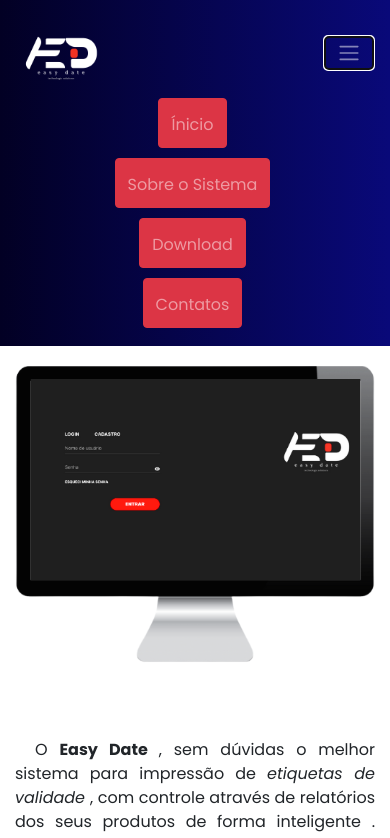
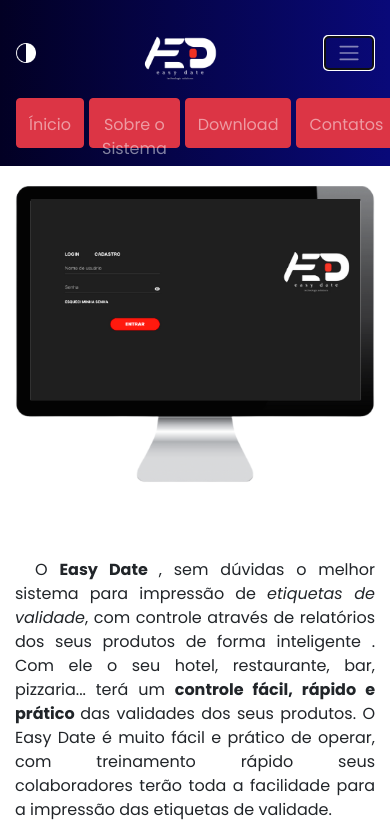
Before and after one commit to gabrielyandev/landing-page-easy-date, a plain HTML site: page index.html in a window 390 px wide. Both pictures are taken after a click on the button "Toggle navigation". Shown: the top 838 px of the page. Drawn offline with nearby package versions, Linux system fonts and the light colour scheme.

Commit message:
modo-dark

```diff
--- a/assets/css/style.css
+++ b/assets/css/style.css
@@ -4,6 +4,19 @@
 * {
   font-family: "Poppins", sans-serif;
   font-size: 16px;
+}
+
+body {
+  background-color:#ffffff!important;
+}
+
+.dark-mode {
+  background-color: rgb(19, 18, 18) !important;
+  color: white;
+}
+
+#btn-dark {
+  display: none;
 }
 
 #section1 {
@@ -81,6 +94,12 @@ fieldset legend {
   height: 50px;
 }
 
+/* botao download */
+
+#btn {
+  margin-left: 300px;
+}
+
 /* footer */
 
 .footer {
@@ -145,7 +164,22 @@ fieldset legend {
 
 /* RESPONSIVE */
 
+
 @media only screen and (max-width: 600px) {
+
+  #btn-dark {
+    display: flex;
+    justify-content: end;
+    cursor: pointer;
+  }
+
+  #navbar {
+    display: flex;
+    flex-direction: row;
+    justify-content: center;
+    align-items: center;
+  }
+
   #section1 {
     display: flex;
     justify-content: center;
@@ -183,6 +217,9 @@ fieldset legend {
 }
 
 @media only screen and (max-width: 762px) {
+
+
+
   #section1 {
     display: flex;
     justify-content: center;
--- /dev/null
+++ b/assets/js/script.js
@@ -0,0 +1,4 @@
+function darkMode() {
+    var element = document.body;
+    element.classList.toggle("dark-mode");
+  }
--- a/index.html
+++ b/index.html
@@ -1,11 +1,13 @@
 <!doctype html>
-<html lang="en">
+<html lang="pt-BR">
   <head>
-    <title>Title</title>
+    <title>Easy Date</title>
     <!-- Required meta tags -->
     <meta charset="utf-8">
     <meta name="viewport" content="width=device-width, initial-scale=1, shrink-to-fit=no">
     <link rel="stylesheet" href="assets/css/style.css">
+
+    <link rel="stylesheet" href="font-awesome/css/font-awesome.min.css">
 
     <!-- Bootstrap CSS -->
     <link rel="stylesheet" href="https://stackpath.bootstrapcdn.com/bootstrap/4.3.1/css/bootstrap.min.css" integrity="sha384-ggOyR0iXCbMQv3Xipma34MD+dH/1fQ784/j6cY/iJTQUOhcWr7x9JvoRxT2MZw1T" crossorigin="anonymous">
@@ -14,6 +16,12 @@
 
     <nav class="navbar navbar-expand-lg navbar-dark"
     style="background: linear-gradient(90deg, rgba(2,0,36,1) 0%, rgba(9,9,121,1) 100%, rgba(0,212,255,1) 100%);">
+
+    <!-- modo dark -->
+    <li id="btn-dark">
+      <img onclick="darkMode()" src="assets/img/brightness.png" id="dark-mode" alt="modo-escuro" width="20px">
+    </li>
+
     <img class="img-logo" src="assets/img/logo.png" alt="logo" style="width: 90px" />
     <button class="navbar-toggler" type="button" data-toggle="collapse" data-target="#navbarNav"
       aria-controls="navbarNav" aria-expanded="false" aria-label="Toggle navigation">
@@ -21,7 +29,9 @@
     </button>
     <div class="collapse navbar-collapse justify-content-center text-center" id="navbarNav">
 
-      <ul class="navbar-nav">
+
+
+      <ul class="navbar-nav" id="navbar">
 
         <li class="nav-item">
           <button class="btn btn-danger" id="btn-menu">
@@ -52,6 +62,8 @@
         </li>
 
 
+
+
       </ul>
     </div>
   </nav>
@@ -60,7 +72,7 @@
       <spam>
         <img class="img-fluid" src="assets/img/pc easy date 1.png" alt="easydate-pc">
       </spam>
-      <p> O <b> Easy Date </b>, sem dúvidas o melhor sistema para impressão de <i> etiquetas de validade </i>, com
+      <p> O <b> Easy Date </b>, sem dúvidas o melhor sistema para impressão de <i> etiquetas de validade</i>, com
         controle
         através de relatórios dos seus produtos de forma inteligente . Com ele o seu hotel, restaurante, bar,
         pizzaria... terá um <b> controle fácil, rápido e prático </b> das validades dos seus produtos. O </b> Easy Date
@@ -72,6 +84,7 @@
 
 
     </section>
+
 
     <div class="container" id="section2">
       <p> <i> O <b> Easy date </b> tem a facilidade em ter compatibilidade com diversos dispositivos, como computador,
@@ -86,7 +99,6 @@
 
     <div class="container" id="sobre-o-sistema">
       <fieldset class="sobre">
-        <div class="container" id="linha-vertical1"></div>
         <legend>Sobre o sistema</legend>
         <div id="linha-vertical2"></div>
       </fieldset>
@@ -111,6 +123,7 @@
       </div>
     </div>
 
+
     <!-- FOOTER -->
 
     <div class="footer">
@@ -129,6 +142,7 @@
 
     <!-- Optional JavaScript -->
     <!-- jQuery first, then Popper.js, then Bootstrap JS -->
+    <script src="assets/js/script.js"></script>
     <script src="https://code.jquery.com/jquery-3.3.1.slim.min.js" integrity="sha384-q8i/X+965DzO0rT7abK41JStQIAqVgRVzpbzo5smXKp4YfRvH+8abtTE1Pi6jizo" crossorigin="anonymous"></script>
     <script src="https://cdnjs.cloudflare.com/ajax/libs/popper.js/1.14.7/umd/popper.min.js" integrity="sha384-UO2eT0CpHqdSJQ6hJty5KVphtPhzWj9WO1clHTMGa3JDZwrnQq4sF86dIHNDz0W1" crossorigin="anonymous"></script>
     <script src="https://stackpath.bootstrapcdn.com/bootstrap/4.3.1/js/bootstrap.min.js" integrity="sha384-JjSmVgyd0p3pXB1rRibZUAYoIIy6OrQ6VrjIEaFf/nJGzIxFDsf4x0xIM+B07jRM" crossorigin="anonymous"></script>
```
Also changed, not shown: assets/img/brightness.png (added).
